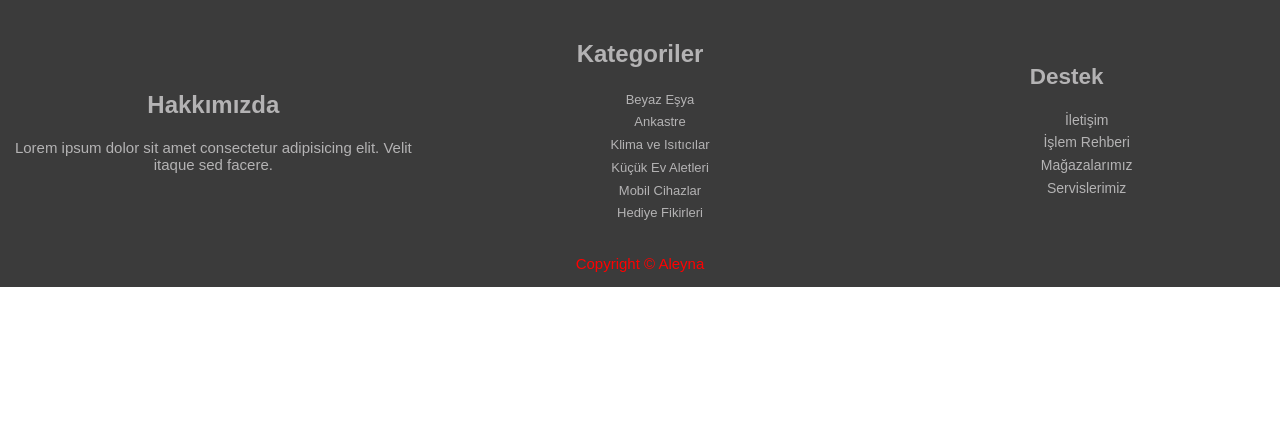
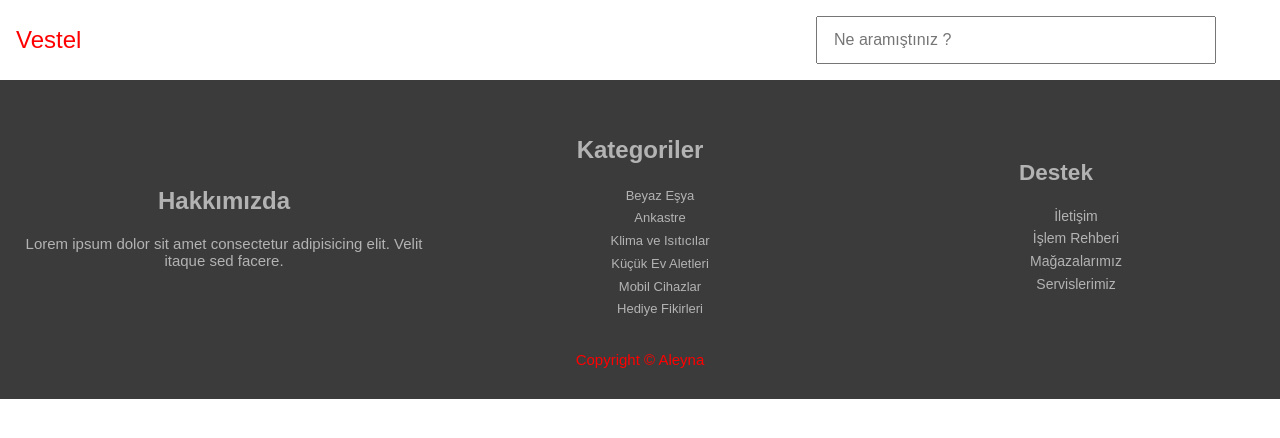
Before and after one commit to clkaley/vestel-clone, a React (Create React App) app: page / in a window 1280 px wide. Shown: the top 438 px of the page. Built offline with nearby package versions, Linux system fonts and the light colour scheme.

Commit message:
created header component and changed footer styles

```diff
--- a/src/App.js
+++ b/src/App.js
@@ -1,11 +1,12 @@
 import Footer from "./components/Footer";
+import Header from "./components/Header";
 
 
 
 function App() {
   return (
   <>
-
+    <Header/>
     <Footer/>
   </>
   );
--- a/src/components/Footer/index.css
+++ b/src/components/Footer/index.css
@@ -1,6 +1,12 @@
+.footer-content{
+  padding: 1rem;
+
+  background-color:#3b3b3b ;
+}
+
+
 .footer{
-    height: 100%;
-    background-color:#3b3b3b ;
+
     color: #b4b3b4;
     display: flex;
     flex-direction: column;
@@ -93,6 +99,7 @@
 
   }
 @media (max-width:468px){
+
     .about, .category{
       padding-top: 15px;
     }
--- a/src/components/Footer/index.js
+++ b/src/components/Footer/index.js
@@ -3,7 +3,7 @@ import React from 'react'
 import './index.css'
 function Footer() {
   return (
-    <div>
+    <div className='footer-content'>
          <div className='footer' >
             <div className="container">
                     <div className="about">
--- /dev/null
+++ b/src/components/Header/index.css
@@ -0,0 +1,66 @@
+.header-content .header,header .header-content {
+    display: flex;
+    align-items: center;
+    justify-content: space-between;
+    padding: 1rem;
+    z-index: 1000;
+}
+
+.header-content .header .logo{
+    font-size:1.5rem ;
+    color: red;
+    text-decoration: none;
+    cursor: pointer;
+}
+
+
+
+.header-content .header .form-container form{
+display: flex;
+}
+
+.header-content .header .form-container form #search{
+    height: 3rem;
+    width: 25rem;
+    outline: none;
+    font-size: 1rem;
+    padding: 0 1rem;
+}
+
+.header-content .header .form-container form #search:focus{
+    color: red;
+}
+
+.header-content .header .form-container form label{
+    height: 3rem;
+    width: 3rem;
+    text-align: center;
+    line-height: 3rem;
+    font-size: 1rem;
+    cursor: pointer;
+    color: white;
+}
+
+.header-content .header .form-container form label:hover{
+    background:white ;
+}
+
+
+@media (max-width:768px){
+
+    .header-content .header .form-container form #search{
+        width: 100%;
+    }
+  }
+
+  @media (max-width:468px){
+    .header-content .header{
+        flex-flow: column;
+        padding: 2rem;
+    }
+
+    .header-content .header .logo{
+        padding: 1rem;
+    }
+
+}
--- /dev/null
+++ b/src/components/Header/index.js
@@ -0,0 +1,24 @@
+/* eslint-disable jsx-a11y/anchor-is-valid */
+import React from 'react'
+import './index.css'
+function Header() {
+  return (
+    <>
+    <div className='header-content'>
+    <div className="header">
+        <a href="#" className="logo btn">
+            Vestel
+        </a>
+        <div className="form-container">
+            <form action="">
+                <input type="search" placeholder="Ne aramıştınız ?" id="search"/>
+                <label htmlFor="search" ><i className="fas fa-search"></i></label>
+            </form>
+        </div>
+    </div>
+</div>
+    </>
+  )
+}
+
+export default Header
--- a/src/index.css
+++ b/src/index.css
@@ -4,3 +4,25 @@ body{
     box-sizing: border-box;
     font-family:"Gotham Book",sans-serif ;
 }
+
+  /* width */
+  ::-webkit-scrollbar {
+    width: 6px;
+  }
+
+  /* Track */
+  ::-webkit-scrollbar-track {
+    box-shadow: inset 0 0 white;
+    border-radius: 2px;
+  }
+
+  /* Handle */
+  ::-webkit-scrollbar-thumb {
+    background: red;
+    border-radius: 2px;
+  }
+
+  /* Handle on hover */
+  ::-webkit-scrollbar-thumb:hover {
+    background: red;
+  }
```
